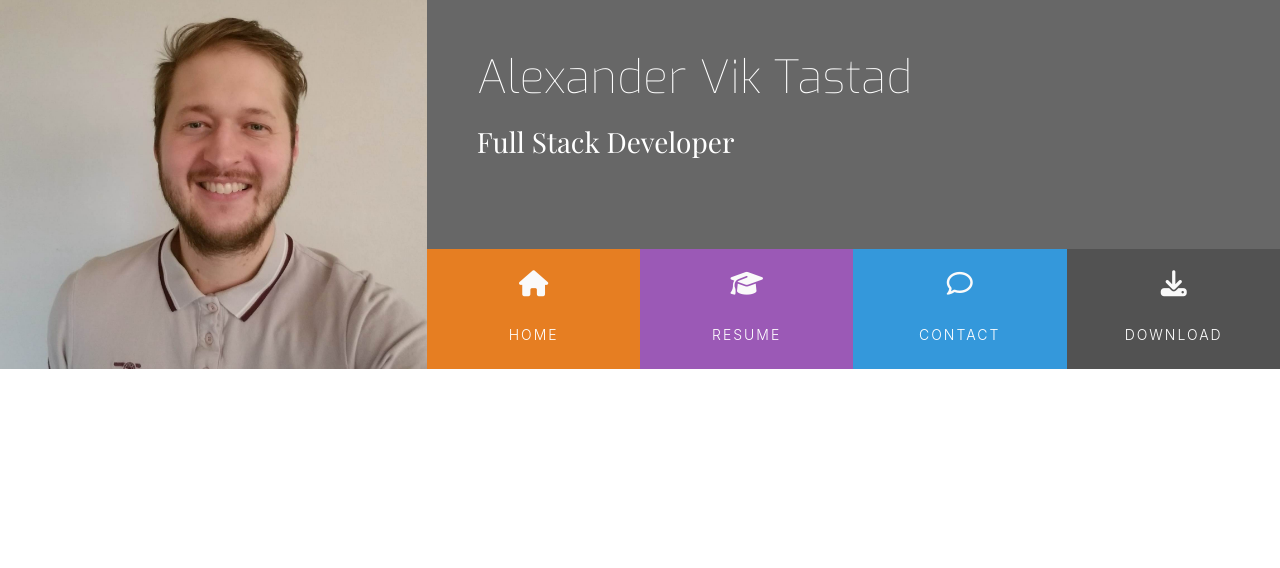
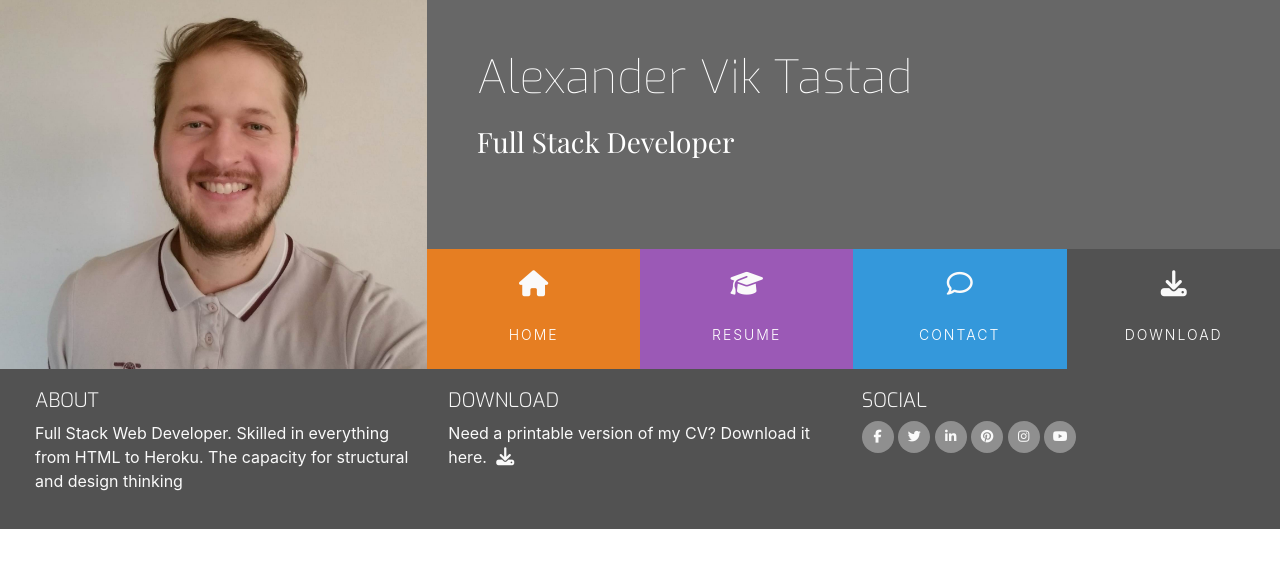
Before and after one commit to AVTpepper/My-Resume, a plain HTML site: page index.html in a window 1280 px wide. Drawn offline with nearby package versions, Linux system fonts and the light colour scheme.

Commit message:
Add: footer content and structure

```diff
--- a/assets/css/styles.css
+++ b/assets/css/styles.css
@@ -19,6 +19,29 @@
 
 .ui-menu-color-download {
     background-color: #525252;
+}
+
+/* -------------------------------------- Special paddings/margins/text */
+
+h1,
+h2,
+h3,
+h4 {
+    margin: 0;
+}
+
+.uppercase {
+    text-transform: uppercase;
+}
+
+.general-sub {
+    font-family: "Exo", sans-serif;
+    font-weight: 300;
+    color: #fafafa;
+}
+
+.inline-block {
+    display: inline-block;
 }
 
 /* -------------------------------------- Heading */
@@ -108,6 +131,57 @@ header {
 
 /* -------------------------------------- Hover.css */
 .hvr-sweep-to-bottom:before {
-    background-color: rgba(0,0,0,0.2);
+    background-color: rgba(0, 0, 0, 0.2);
     height: 120px;
 }
+
+/* -------------------------------------- Footer */
+
+footer {
+    background-color: #525252;
+    color: #fafafa;
+    min-height: 120px;
+}
+
+.cv-pdf i {
+    font-size: 18px;
+    color: #fafafa;
+    text-align: center;
+    padding-left: 5px;
+    transition: all 0.35s ease-in-out;
+    -moz-transition: all 0.35s ease-in-out;
+    -webkit-transition: all 0.35s ease-in-out;
+    -o-transition: all 0.35s ease-in-out;
+}
+
+.cv-pdf i:hover {
+    color: #e84610;
+}
+
+.social-links {
+    padding-bottom: 15px;
+}
+
+.social-links li a i{
+    width: 32px;
+    height: 32px;
+    padding: 12px 0;
+    border-radius: 50%;
+    font-size: 13px;
+    line-height: 7px;
+    text-align: center;
+    color: #fafafa;
+    background: #8f8f8f;
+    transition: all 0.35s ease-in-out;
+    -moz-transition: all 0.35s ease-in-out;
+    -webkit-transition: all 0.35s ease-in-out;
+    -o-transition: all 0.35s ease-in-out;
+}
+
+.social-links li a i:hover {
+    background: #e84610;
+}
+
+#footer-details {
+    padding: 20px;
+}
--- a/index.html
+++ b/index.html
@@ -32,17 +32,20 @@
                     <div class="col">
                         <ul id="nav" class="list-inline menu-container">
                             <li class="col-6 col-sm-3 ui-menu-color-home list-inline-item menu-item">
-                                <a href="#" class="hvr-sweep-to-bottom"><i class="fa fa-home" aria-hidden="true"></i><span>Home</span></a>
+                                <a href="#" class="hvr-sweep-to-bottom"><i class="fa fa-home"
+                                        aria-hidden="true"></i><span>Home</span></a>
                             </li>
                             <li class="col-6 col-sm-3 ui-menu-color-resume list-inline-item menu-item">
                                 <a href="#" class="hvr-sweep-to-bottom"><i class="fa fa-graduation-cap"
                                         aria-hidden="true"></i><span>Resume</span></a>
                             </li>
                             <li class="col-6 col-sm-3 ui-menu-color-contact list-inline-item menu-item">
-                                <a href="#" class="hvr-sweep-to-bottom"><i class="fa fa-comment-o" aria-hidden="true"></i><span>Contact</span></a>
+                                <a href="#" class="hvr-sweep-to-bottom"><i class="fa fa-comment-o"
+                                        aria-hidden="true"></i><span>Contact</span></a>
                             </li>
                             <li class="col-6 col-sm-3 ui-menu-color-download list-inline-item menu-item">
-                                <a href="#" class="hvr-sweep-to-bottom"><i class="fa fa-download" aria-hidden="true"></i><span>Download</span></a>
+                                <a href="#" class="hvr-sweep-to-bottom"><i class="fa fa-download"
+                                        aria-hidden="true"></i><span>Download</span></a>
                             </li>
                         </ul>
                     </div>
@@ -53,7 +56,65 @@
     <section>
 
     </section>
-    <footer>
+    <footer class="container-fluid">
+        <div id="footer-details" class="row">
+            <div class="col-sm-4">
+                <h5 class="uppercase general-sub">About</h5>
+                <p class="inline-block">Full Stack Web Developer. Skilled in everything from HTML to Heroku. The
+                    capacity for structural and design thinking
+                </p>
+            </div>
+            <div class="col-sm-4">
+                <h5 class="uppercase general-sub">Download</h5>
+                <p class="inline-block"> Need a printable version of my CV? Download it here.
+                    <a href="#" target="_blank" class="cv-pdf">
+                        <i class="fa fa-download" aria-hidden="true"></i>
+                        <span class="sr-only">Download link.</span>
+                    </a>
+                </p>
+            </div>
+            <div class="col-sm-4">
+                <h5 class="uppercase general-sub">Social</h5>
+                <ul class="list-inline social-links">
+                    <li class="list-inline-item">
+                        <a href="#" target="_blank">
+                            <i class="fa fa-facebook" aria-hidden="true"></i>
+                            <span class="sr-only">Facebook</span>
+                        </a>
+                    </li>
+                    <li class="list-inline-item">
+                        <a href="#" target="_blank">
+                            <i class="fa fa-twitter" aria-hidden="true"></i>
+                            <span class="sr-only">Twitter</span>
+                        </a>
+                    </li>
+                    <li class="list-inline-item">
+                        <a href="#" target="_blank">
+                            <i class="fa fa-linkedin" aria-hidden="true"></i>
+                            <span class="sr-only">LinkedIn</span>
+                        </a>
+                    </li>
+                    <li class="list-inline-item">
+                        <a href="#" target="_blank">
+                            <i class="fa fa-pinterest" aria-hidden="true"></i>
+                            <span class="sr-only">Pinterest</span>
+                        </a>
+                    </li>
+                    <li class="list-inline-item">
+                        <a href="#" target="_blank">
+                            <i class="fa fa-instagram" aria-hidden="true"></i>
+                            <span class="sr-only">Instagram</span>
+                        </a>
+                    </li>
+                    <li class="list-inline-item">
+                        <a href="#" target="_blank">
+                            <i class="fa fa-youtube" aria-hidden="true"></i>
+                            <span class="sr-only">YouTube</span>
+                        </a>
+                    </li>
+                </ul>
+            </div>
+        </div>
 
     </footer>
 </body>
```
